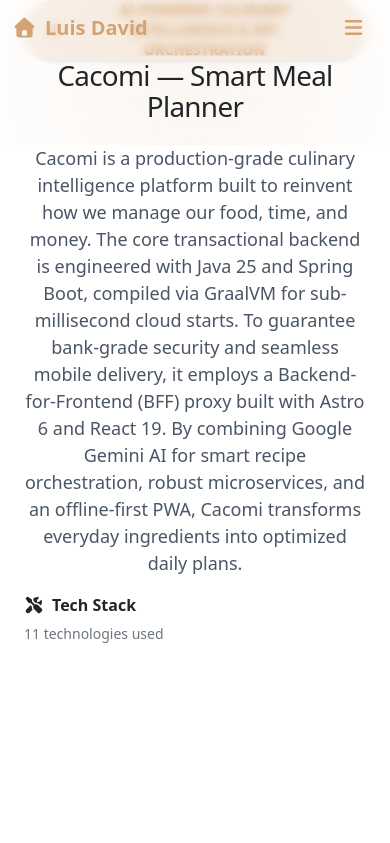
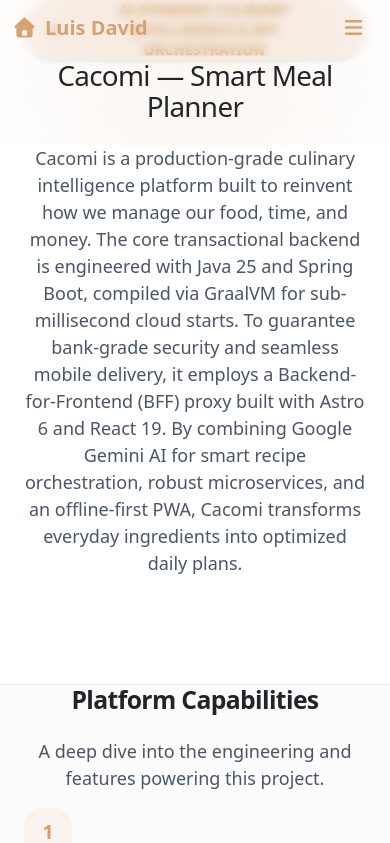
Before and after one commit to LuisDavidTF/Portfolio, a React (Vite) app: page /#/docs/cacomi in a window 390 px wide. Shown: the top 843 px of the page. Built offline with nearby package versions, Linux system fonts and the light colour scheme.

Commit message:
fix(docs): adjust hero padding for navbar and center tech stack display

```diff
--- a/src/project-documentation/components/HeroSection.jsx
+++ b/src/project-documentation/components/HeroSection.jsx
@@ -1,6 +1,6 @@
 export default function HeroSection ({ title, tagline, image }) {
   return (
-    <section className="relative pt-16 pb-8 md:pt-24 md:pb-16 overflow-hidden flex flex-col items-center justify-center text-center px-4 w-full">
+    <section className="relative pt-32 pb-8 md:pt-40 md:pb-16 overflow-hidden flex flex-col items-center justify-center text-center px-4 w-full">
       <div className="absolute inset-0 z-0 pointer-events-none">
         <div className="absolute top-1/2 left-1/2 -translate-x-1/2 -translate-y-1/2 w-[300px] md:w-[600px] h-[300px] md:h-[600px] bg-[#D4A373]/10 rounded-full blur-[80px]"></div>
       </div>
--- a/src/project-documentation/components/OverviewSection.jsx
+++ b/src/project-documentation/components/OverviewSection.jsx
@@ -12,8 +12,9 @@
             <div className="w-full flex justify-center mb-12">
                 <TechStackDisplay
                     skills={projectSkills}
-                    variant="detailed"
+                    variant="compact"
                     maxSkills={10}
+                    className="justify-center"
                 />
             </div>
             {images && images.length > 0 && (
```
Also changed, not shown: 1 other file (tests, documents, lock files or other folders).
